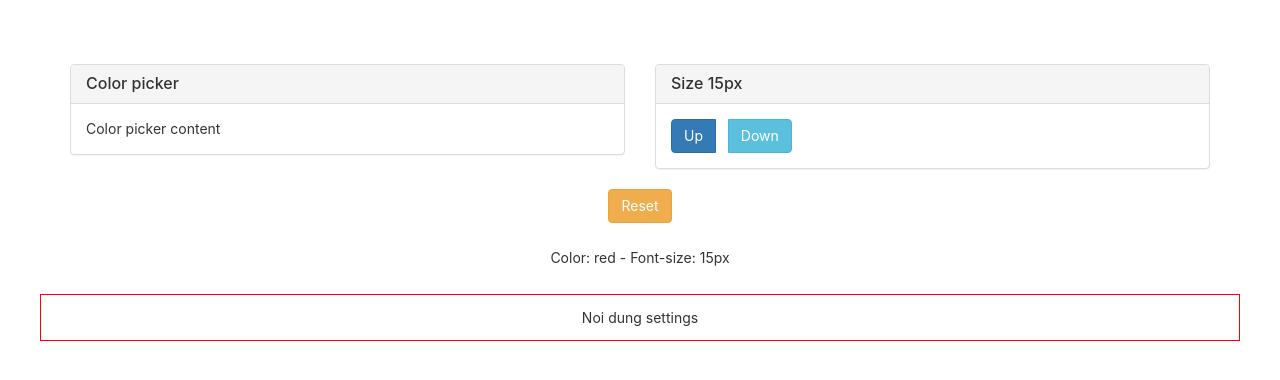
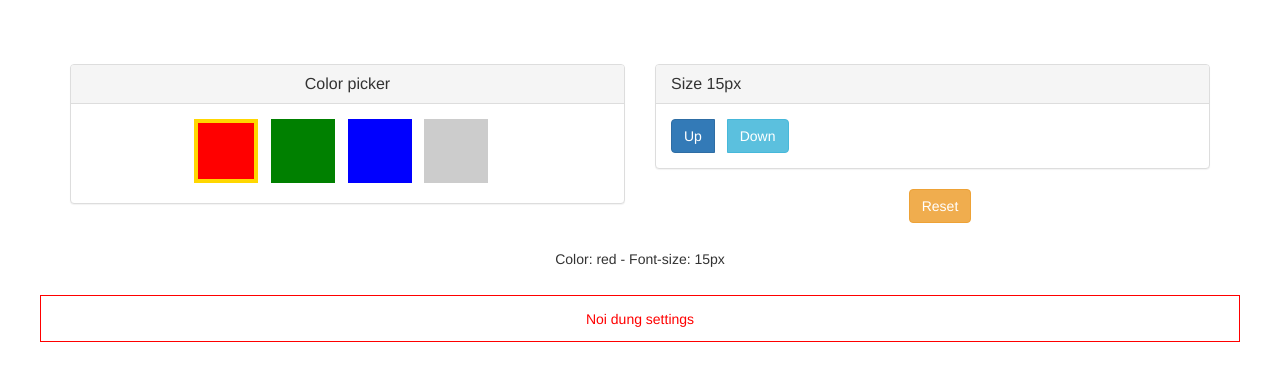
Before and after one commit to nguyenlethanhlinh95/react-redux, a React (Create React App) app: page / in a window 1280 px wide. Shown: the top 380 px of the page. Built offline with nearby package versions, Linux system fonts and the light colour scheme.

Commit message:
Add process color event click

```diff
--- a/public/css/mystyle.css
+++ b/public/css/mystyle.css
@@ -21,3 +21,21 @@ p{
 .mgt-2{
     margin-top: 2vw;
 }
+span{
+    width: 5vw;
+    height: 5vw;
+    background-color: aqua;
+    display: inline-block;
+    margin-right: 1vw;
+    cursor: pointer;
+}
+span:hover{
+    -webkit-box-shadow: 4px 7px 78px -8px rgba(0,0,0,0.75);
+    -moz-box-shadow: 4px 7px 78px -8px rgba(0,0,0,0.75);
+    box-shadow: 4px 7px 78px -8px rgba(0,0,0,0.75);
+}
+
+.active{
+    border: 4px solid gold;
+    display: inline-block;
+}
--- a/src/App.js
+++ b/src/App.js
@@ -4,6 +4,7 @@ import Header from './components/Header';
 import Product from './components/product';
 
 function App() {
+
   return (
     <div className="App">
       <Header></Header>
--- a/src/components/Layouts/Pages/Pages/index.js
+++ b/src/components/Layouts/Pages/Pages/index.js
@@ -5,13 +5,29 @@ import ColorPicker from '../../../colorPicker';
 import SizeSetting from '../../../sizeSetting';
 
 export default class index extends Component {
+    constructor(props){
+        super(props);
+        // state set color, fontSize default
+        this.state = {
+            color: 'red',
+            fontSize: 15
+        };
+    };
+
+    // nhan value tu component, cap nhat data
+    onSetColor = (params) => {
+        this.setState({
+            color: params
+        })
+    }
+
     render() {
         return (
             <div className="mgt-5">
                 <div className="container">
                     <div className="row">
                         <div className="col-lg-6">
-                            <ColorPicker></ColorPicker>
+                            <ColorPicker color={this.state.color} onReceiveColor={this.onSetColor}></ColorPicker>
                         </div>
                         <div className="col-lg-6">
                             <SizeSetting></SizeSetting>
@@ -22,7 +38,7 @@ export default class index extends Component {
                             </div>
                         </div>
                         <div className="row">
-                            <Result></Result>
+                            <Result color={this.state.color}></Result>
                         </div>
                     </div>
                 </div>
--- a/src/components/colorPicker.js
+++ b/src/components/colorPicker.js
@@ -1,14 +1,40 @@
 import React, { Component } from 'react'
 
 export default class colorPicker extends Component {
+    constructor(props){
+        super(props);
+        this.state = {
+            colors: ['red', 'green', 'blue', '#ccc']
+        };
+    };
+    // function show color
+    showColor = (color) => {
+        return {
+            backgroundColor: color
+        }
+    }
+    setActiveColor = (color) => {
+        this.props.onReceiveColor(color);
+    }
+
     render() {
+        // use map show colors
+        let colors = this.state.colors.map((color, index) => {
+            return <span
+                        key={index}
+                        className={this.props.color === color? 'active': ''}
+                        style={this.showColor(color)}
+                        onClick={()=>this.setActiveColor(color)}
+                        >
+                    </span>
+        });
         return (
-            <div className="panel panel-default">
+            <div className="panel panel-default text-center">
                 <div className="panel-heading">
                     <h3 className="panel-title">Color picker</h3>
                 </div>
                 <div className="panel-body">
-                    Color picker content
+                    {colors}
                 </div>
             </div>
         )
--- a/src/components/result.js
+++ b/src/components/result.js
@@ -1,13 +1,19 @@
 import React, { Component } from 'react'
 
 export default class result extends Component {
+    setColor = () => {
+        return {
+            color: this.props.color,
+            borderColor: this.props.color
+        }
+    }
     render() {
         return (
             <div className="col-lg12 text-center">
-                <p className="mgt-2">Color: red - Font-size: 15px</p>
+                <p className="mgt-2">Color: {this.props.color} - Font-size: 15px</p>
 
-                <div className="grid-content">
-                    <p>Noi dung settings</p>
+                <div className="grid-content" style={this.setColor()}>
+                    <p >Noi dung settings</p>
                 </div>
             </div>
         )
--- a/src/index.css
+++ /dev/null
@@ -1,13 +0,0 @@
-body {
-  margin: 0;
-  font-family: -apple-system, BlinkMacSystemFont, 'Segoe UI', 'Roboto', 'Oxygen',
-    'Ubuntu', 'Cantarell', 'Fira Sans', 'Droid Sans', 'Helvetica Neue',
-    sans-serif;
-  -webkit-font-smoothing: antialiased;
-  -moz-osx-font-smoothing: grayscale;
-}
-
-code {
-  font-family: source-code-pro, Menlo, Monaco, Consolas, 'Courier New',
-    monospace;
-}
--- a/src/index.js
+++ b/src/index.js
@@ -1,6 +1,5 @@
 import React from 'react';
 import ReactDOM from 'react-dom';
-import './index.css';
 import Index from './components/Layouts/Pages/Pages/index';
 import * as serviceWorker from './serviceWorker';
 
```
Also changed, not shown: src/App.css (deleted, +0 -38 lines).
